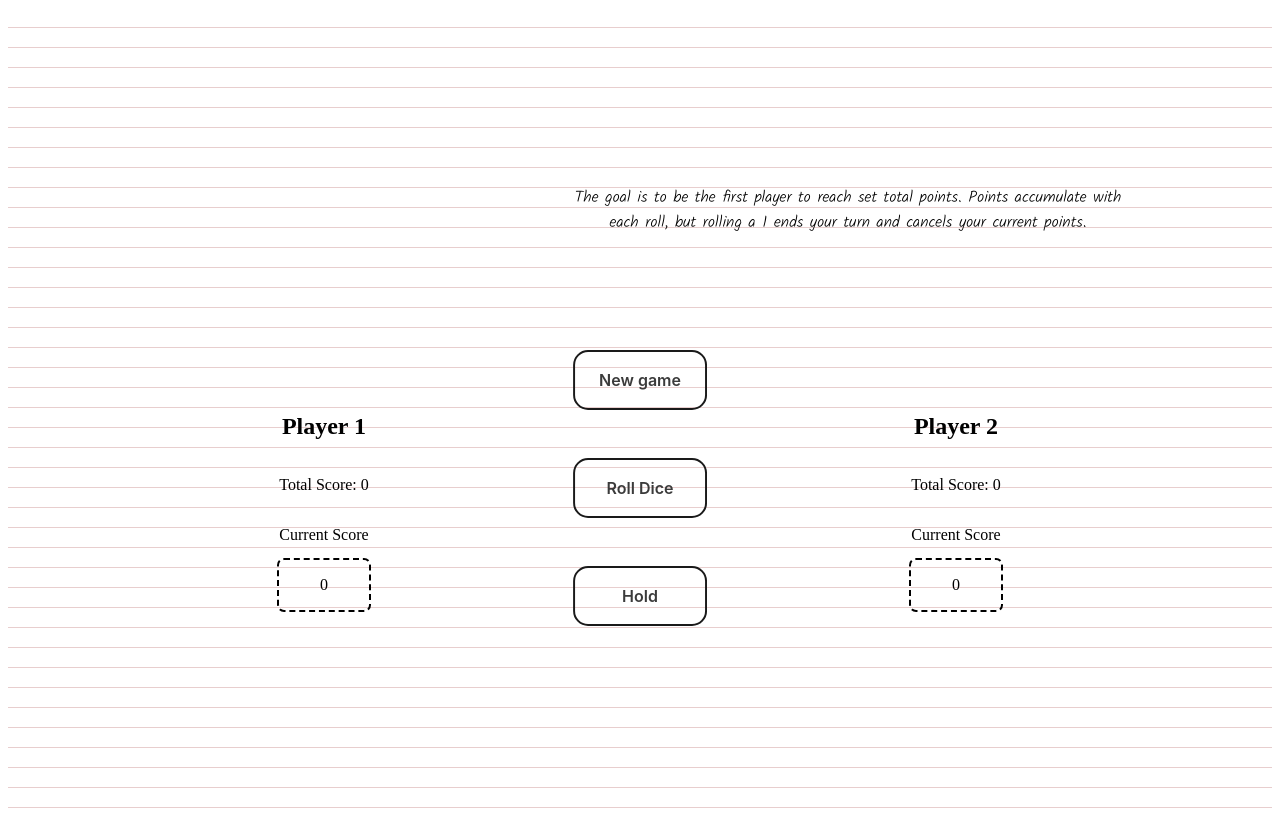
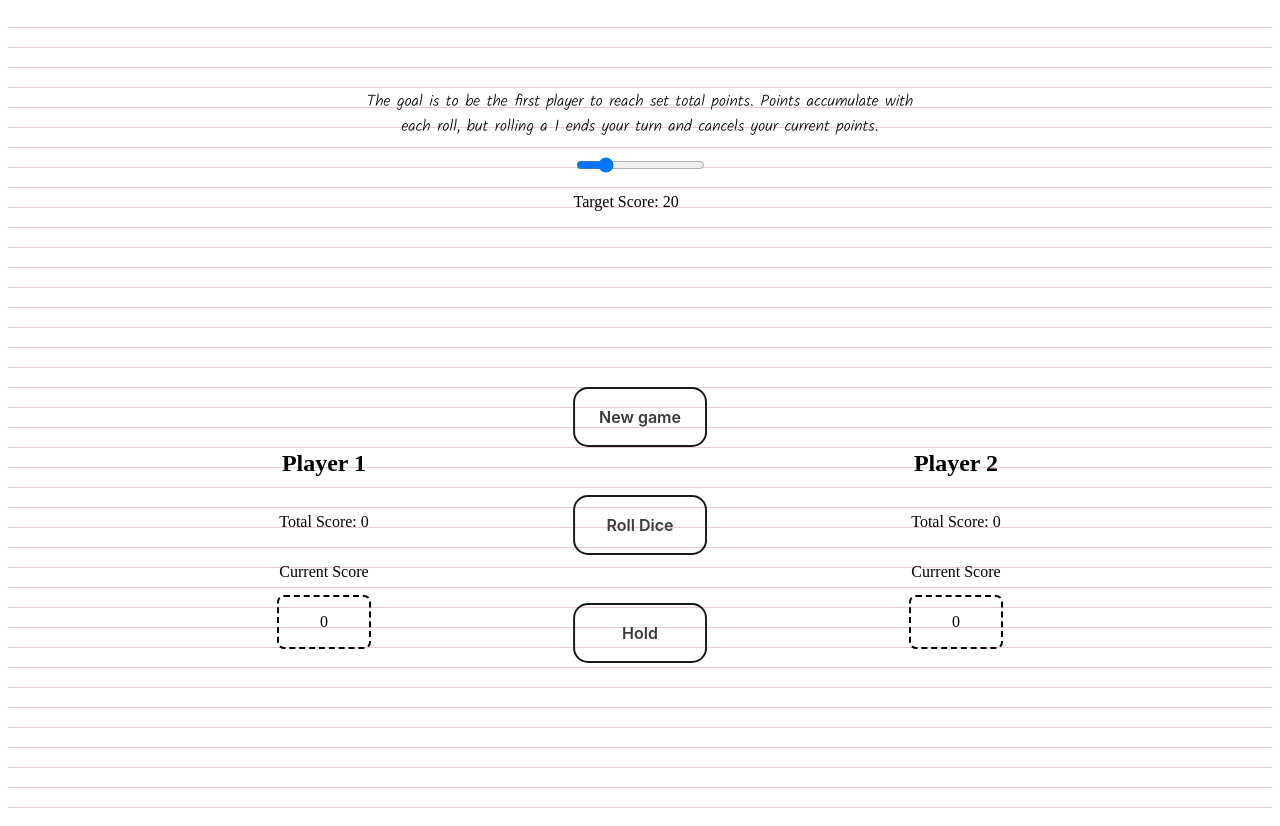
Before and after one commit to PratikPaudel/risky-roll, a plain HTML site: page index.html in a window 1280 px wide. Shown: the top 826 px of the page. Drawn offline with nearby package versions, Linux system fonts and the light colour scheme.

Commit message:
updated slider functionality

```diff
--- a/index.html
+++ b/index.html
@@ -10,8 +10,16 @@
 </head>
 <body>
     <main class="background-main">
+        <heading>
+        <text> <p> The goal is to be the first player to reach set total points. Points accumulate with each roll, but rolling a 1 ends your turn and cancels your current points.</p></text>
+        <div class="slider-container">
+            <input type="range" min="0" max="100" value="20" class="slider" id="scoreSlider">
+            <p>Target Score: <span id="scoreValue"> </span></p>
+          </div>
+        </heading>
+          <div class="main-contents">
             <div class="player player--0 player--active">
-                <h1 class="player--0-winner"> </h1>
+                <h1 class="player--0--winner"> </h1>
                 <h2> Player 1 </h2>
                 <p class="total-score" id="score--0"> Total Score: 0 </p>
                 <button>
@@ -26,7 +34,7 @@
                 <button class="hold"> Hold </button>
             </div>
             <div class="player player--1">
-                <h1 class="player--1-winner"> </h1>
+                <h1 class="player--1--winner"> </h1>
                 <h2> Player 2 </h2>
                 <p class="total-score" id="score--1"> Total Score: 0 </p>
                 <button>
@@ -34,6 +42,7 @@
                     <p class="current-score" id="current--1"> 0 </p>
                 </button>
             </div>
+        </div>
     </main>
 </body>
 </html>
--- a/script.js
+++ b/script.js
@@ -6,9 +6,18 @@ let currentScore = 0;
 const playerScoreArray = [0, 0];
 const rollDiceEl = document.querySelector(".roll-dice");
 let diceImage = document.querySelector('.diceImage');
+let activePlayer = 0;
+const slider = document.getElementById("scoreSlider");
+const scoreValue = document.getElementById("scoreValue");
+let targetValue = 0;
+// Display the default slider value
+scoreValue.textContent = slider.value;
 
-let activePlayer = 0;
-
+// Update the current slider value (each time the slider handle is dragged)
+slider.oninput = function() {
+  scoreValue.textContent = this.value;
+  targetValue = this.value;
+};
 const updateScores = function () {
     document.getElementById(`score--${activePlayer}`).textContent= playerScoreArray[activePlayer];
 }
@@ -18,10 +27,6 @@ const addBackground = function (activePlayer) {
 }
 const removeBackground = function (activePlayer) {
     document.querySelector(`.player--${activePlayer}`).classList.remove('player--active');
-}
-
-const winnerWinnerChickenDinner = function () {
-    document.querySelector(`.player--${activePlayer}`).classList.add('player--winner');
 }
 
 rollDiceEl.addEventListener('click', function () {
@@ -50,7 +55,7 @@ const switchPlayer = function() {
 const handleHoldButton = function () {
     playerScoreArray[activePlayer] += currentScore;
     updateScores(activePlayer);
-    if (playerScoreArray[activePlayer] >= 10) {
+    if (playerScoreArray[activePlayer] >= targetValue) {
         playerWon(activePlayer);
     }
     else {
@@ -59,14 +64,13 @@ const handleHoldButton = function () {
 }
 
 const playerWon = function (activePlayer) {
-    winnerWinnerChickenDinner(activePlayer);
     diceImage.classList.add('hidden');
     confetti({
         particleCount: 150,
         spread: 120
       });
     console.log("You win player:" + (activePlayer + 1));
-    document.querySelector(`.player--${activePlayer}-winner`).textContent = "Winner!!";
+    document.querySelector(`.player--${activePlayer}--winner`).textContent = "Winner!!";
 }
 
 const resetGame = function () {
@@ -80,6 +84,10 @@ const resetGame = function () {
     document.getElementById('score--1').textContent= 0;
     document.getElementById('current--0').textContent = 0;
     document.getElementById('current--1').textContent = 0;
+    document.querySelector(`.player--0--winner`).textContent = "";
+    document.querySelector(`.player--1--winner`).textContent = "";
+
+
 }
 
 btnHold.addEventListener('click', handleHoldButton);
--- a/styles.css
+++ b/styles.css
@@ -1,11 +1,11 @@
 @import url('https://fonts.googleapis.com/css2?family=Kalam:wght@300;400;700&display=swap');
 .background-main {
   position: relative;
+  height: 55rem;
+  z-index: 1;
   display: flex;
-  align-items: center;
   justify-content: center;
-  height: 60rem;
-  z-index: 1;
+  flex-direction: column;
 }
 
 .background-main::before {
@@ -20,10 +20,7 @@
   background-size: 20px 20px;
   background-image: repeating-linear-gradient(0deg, #8b0c0c, #8b0c0c 1px, #ffffff 1px, #ffffff);
 }
-.buttons::before {
-  content: 'The goal is to be the first player to reach set total points. Points accumulate with each roll, but rolling a 1 ends your turn and cancels your current points.';
-  position: absolute;
-  top: -165px;
+main text p {
   width: 550px;
   text-align: center;
   font-family: "Kalam", cursive;
@@ -31,7 +28,17 @@
   font-style: normal;
   letter-spacing: 1;
 }
-
+heading {
+  display: flex;
+  flex-direction: column;
+  justify-content: center;
+  align-items: center;
+}
+.main-contents {
+  display: flex;
+  align-items: center;
+  justify-content: center;
+}
 main .player h1 {
   color: green;
 }
```
